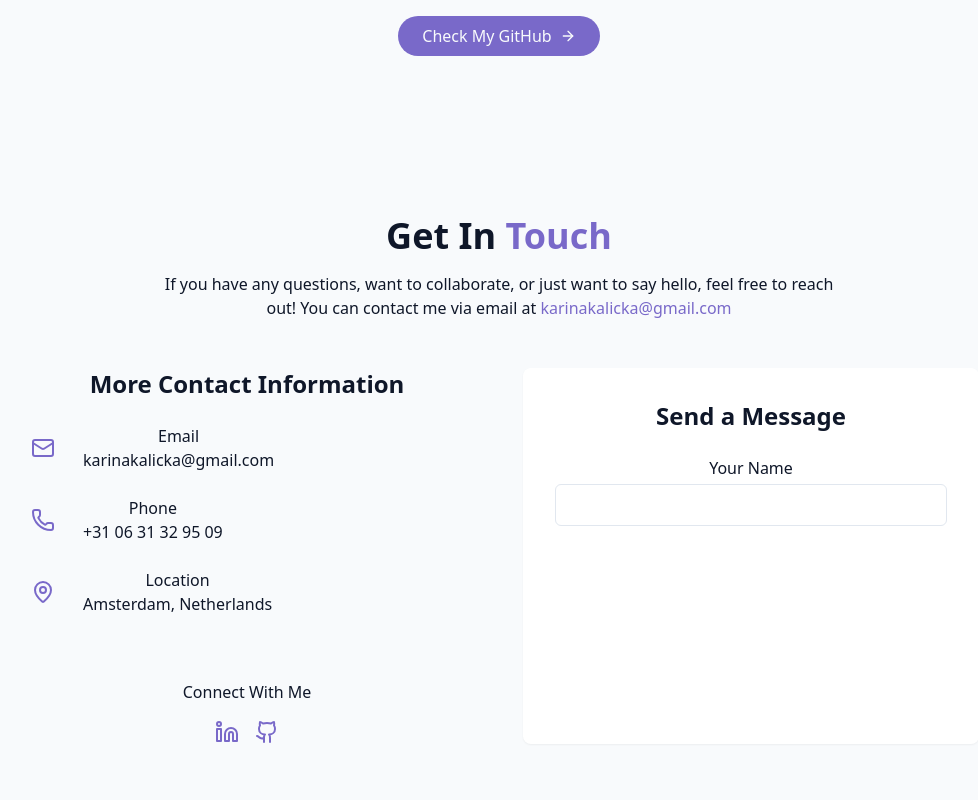
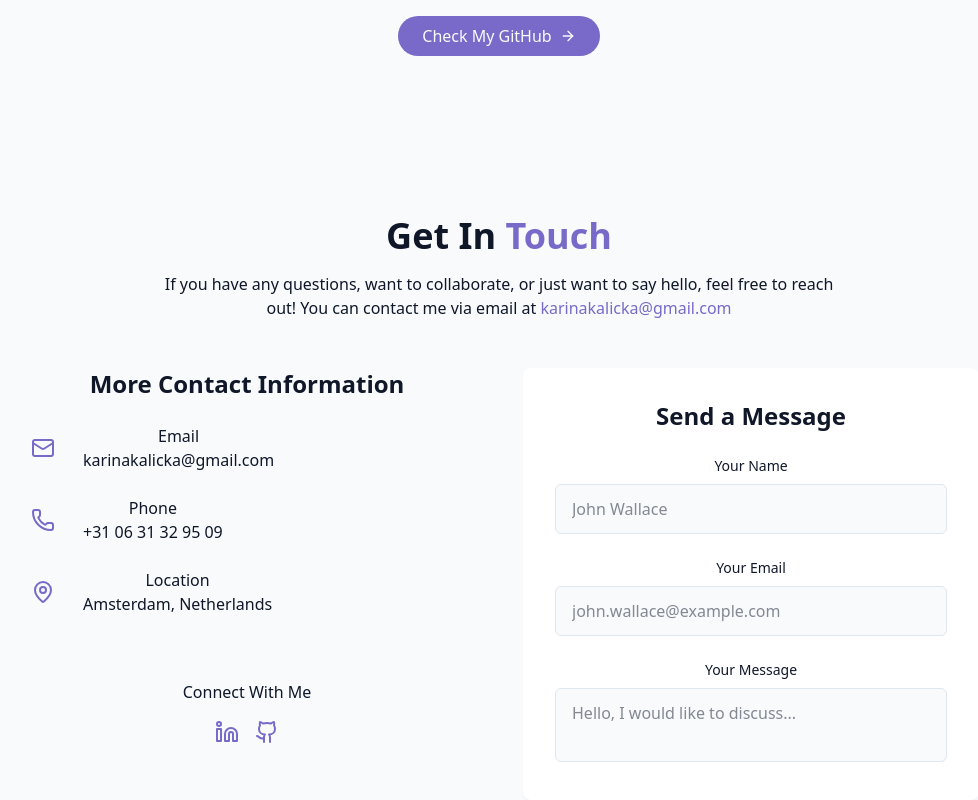
Before and after one commit to KarinaKKarinaK/react-portfolio, a React (Vite) app: page / in a window 1280 px wide. Shown: the part 4494-5294 px from the top of the page, without its empty margins (141-1119 px from the left). Built offline with nearby package versions, Linux system fonts and the light colour scheme.

Commit message:
Updated contact form

```diff
--- a/src/components/ContactSection.jsx
+++ b/src/components/ContactSection.jsx
@@ -72,7 +72,10 @@ export const ContactSection = () => {
             <div className="pt-8">
               <h4 className="font-medium mb-4">Connect With Me</h4>
               <div className="flex space-x-4 justify-center">
-                    <a href="https://www.linkedin.com/in/karina-kalicka-molin-52193a280/" c>
+                <a
+                  href="https://www.linkedin.com/in/karina-kalicka-molin-52193a280/"
+                  c
+                >
                   <Linkedin className="h-6 w-6 text-primary hover:text-primary/80 transition-colors" />
                 </a>
                 <a href="https://github.com/KarinaKKarinaK" target="_blank">
@@ -87,16 +90,61 @@ export const ContactSection = () => {
 
             <form className="space-y-6">
               <div>
-                    <label htmlFor="name">Your Name</label>
-                    <input type="text" id="name" name="name" required className="mt-1 block w-full border border-muted-foreground rounded-md p-2" />
-                </div>
-            </form>
-
+                <label
+                  htmlFor="name"
+                  className="block text-sm font-medium mb-2"
+                >
+                  {" "}
+                  Your Name
+                </label>
+                <input
+                  type="text"
+                  id="name"
+                  name="name"
+                  required
+                  className="w-full px-4 py-3 rounded-md border border-input bg-background focus:outline-hidden focus:ring-2 focus:ring-primary"
+                  placeholder="John Wallace"
+                />
               </div>
 
-
+              <div>
+                <label
+                  htmlFor="email"
+                  className="block text-sm font-medium mb-2"
+                >
+                  {" "}
+                  Your Email
+                </label>
+                <input
+                  type="email"
+                  id="email"
+                  name="email"
+                  required
+                  className="w-full px-4 py-3 rounded-md border border-input bg-background focus:outline-hidden focus:ring-2 focus:ring-primary"
+                  placeholder="john.wallace@example.com"
+                />
               </div>
 
+              <div>
+                <label
+                  htmlFor="message"
+                  className="block text-sm font-medium mb-2"
+                >
+                  {" "}
+                  Your Message
+                </label>
+                <textarea
+                  id="message"
+                  name="message"
+                  required
+                  className="w-full px-4 py-3 rounded-md border border-input bg-background focus:outline-hidden focus:ring-2 focus:ring-primary resize-none"
+                  placeholder="Hello, I would like to discuss..."
+                />
+              </div>
+
+            </form>
+          </div>
+        </div>
       </div>
     </section>
   );
```
Lines whose indentation alone changed are shown as unchanged.
